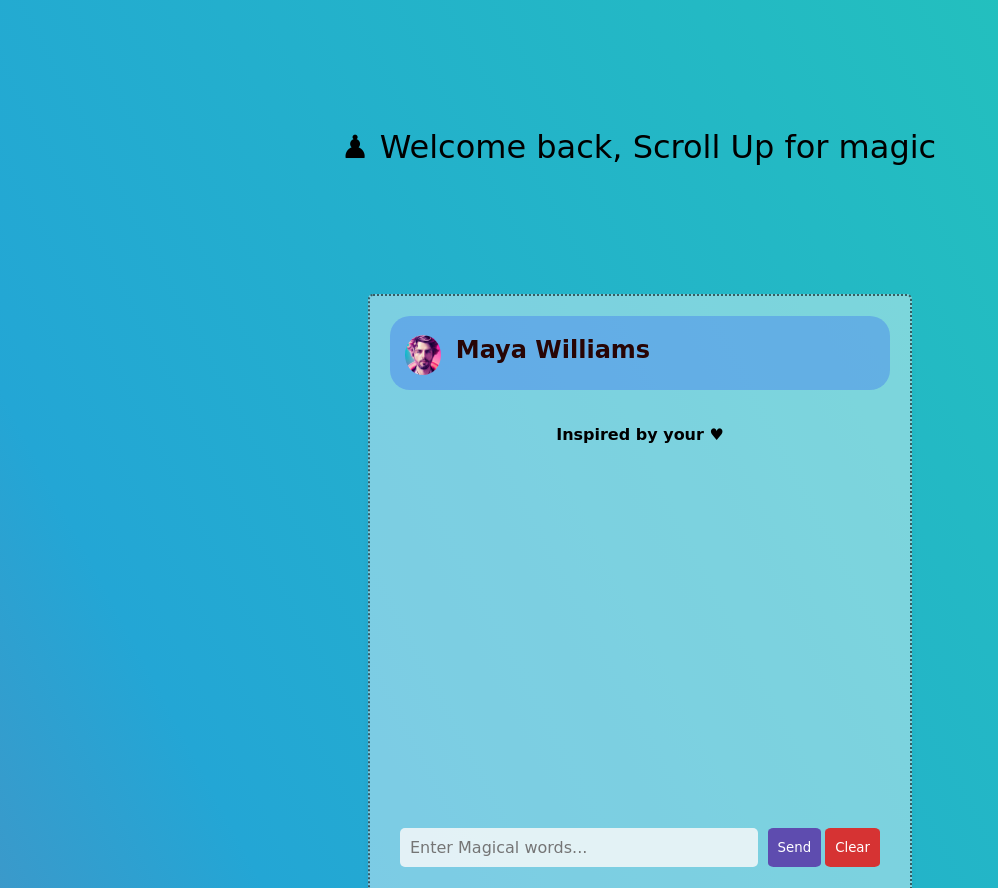
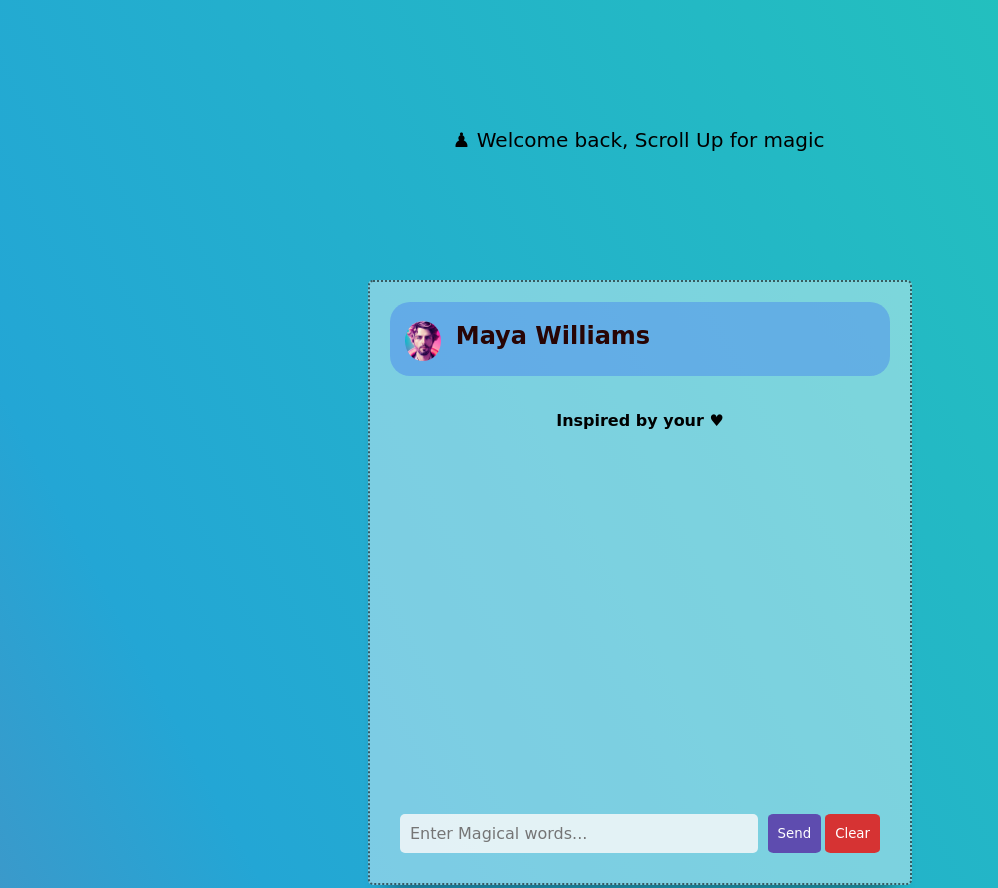
Before and after one commit to hirenlimbad/chat-app, a website: page index.html in a window 1280 px wide. Shown: the top 888 px of the page, without its empty margins (0-998 px from the left). Drawn offline with nearby package versions, Linux system fonts and the light colour scheme; files whose address does not match are found by name; a web font is replaced by a local one.

Commit message:
responsive

```diff
--- a/index.html
+++ b/index.html
@@ -53,7 +53,7 @@
 
 
 
-
+	<center>
 
 
 	<div class="chat-container" data-aos="zoom-out-up">
@@ -96,6 +96,7 @@
 	<script src="script.js"></script>
 
 
+</center>
 
 
 
--- a/style.css
+++ b/style.css
@@ -88,7 +88,21 @@ body {
 	}
   }
 
-
+  @media only screen and (min-width: 420px) {
+	.introduction p {
+			font-size: 2px;
+			display: block;
+		  }
+	.introduction .typing-demo {
+	width: 40ch;
+	animation: typing 4s steps(30), blink .5s step-end infinite alternate;
+	white-space: nowrap;
+	overflow: hidden;
+	border-right: 3px solid;
+	font-size: 20px;
+	text-align: center;
+	}
+  }
 
 
 
```
